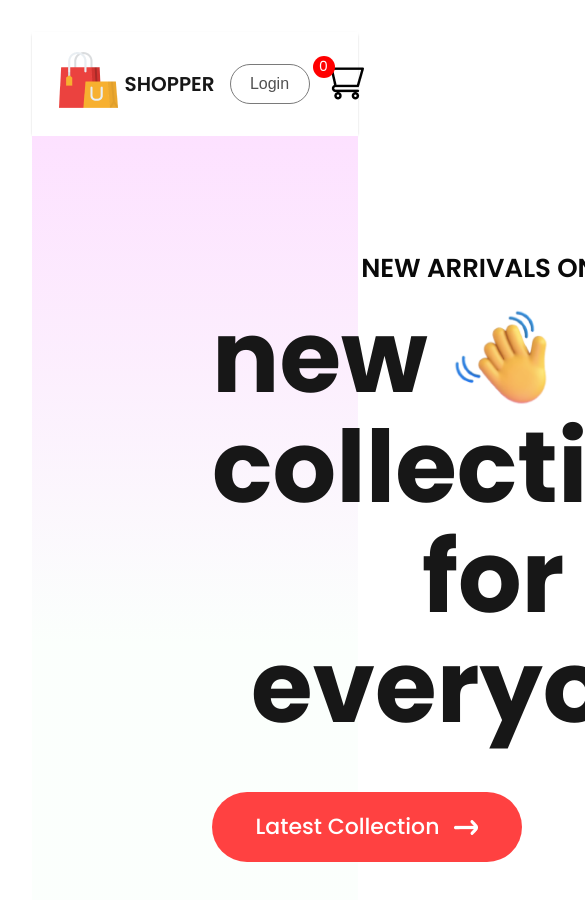
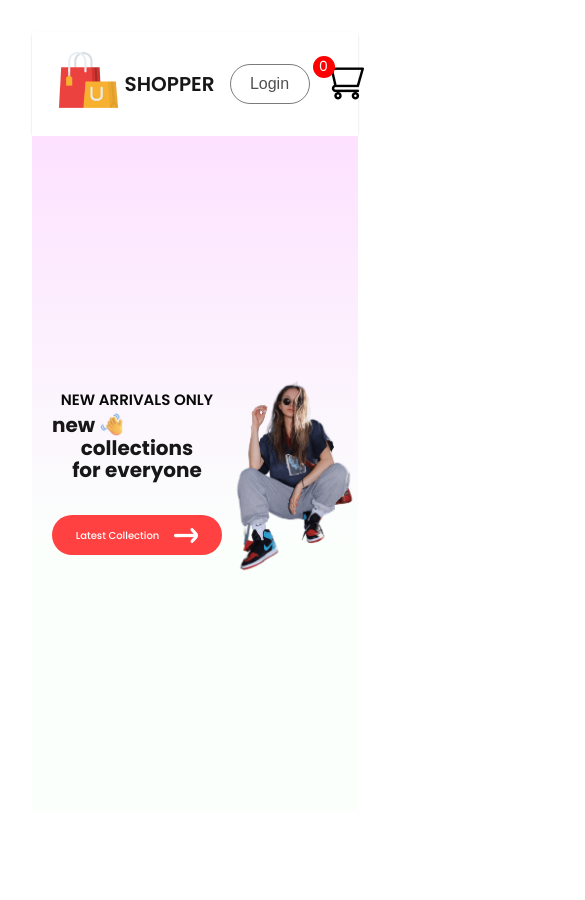
Before and after one commit to shahultas/Cart-Mern, a React (Vite) app in the folder Client/: page / in a window 390 px wide. Shown: the top 900 px of the page, 585 px wide, since content can reach past the window. After the commit the page ends 844 px from the top, so only its background shows below. Built offline with nearby package versions, Linux system fonts and the light colour scheme.

Commit message:
responsived

```diff
--- a/Client/src/components/Hero/Hero.css
+++ b/Client/src/components/Hero/Hero.css
@@ -54,3 +54,63 @@
   align-items: center;
   justify-content: center;
 }
+
+@media all and (max-width: 700px) {
+  .hero {
+    height: 80vh;
+  }
+
+  .hero-left {
+    flex: 1;
+    display: flex;
+    flex-direction: column;
+    justify-content: center;
+    gap: 4px;
+    padding-left: 20px;
+    line-height: 1.1;
+  }
+  .hero-left h2 {
+    color: #090909;
+    font-size: 15px;
+    font-weight: 600;
+  }
+  .hero-left p {
+    color: #171717;
+    font-size: 20px;
+    font-weight: 700;
+  }
+
+  .hero-hand-icon {
+    display: flex;
+    align-items: center;
+    gap: 4px;
+  }
+  .hero-hand-icon img {
+    width: 25px;
+  }
+
+  .hero-latest-btn {
+    display: flex;
+    justify-content: center;
+    align-items: center;
+    gap: 15px;
+    width: 170px;
+    height: 40px;
+    border-radius: 75px;
+    margin-top: 30px;
+    background: #ff4141;
+    color: white;
+    font-size: 10px;
+    font-weight: 500;
+  }
+
+  .hero-right {
+    flex: 1;
+    display: flex;
+    align-items: center;
+    justify-content: center;
+  }
+  .hero-right img {
+    width: 150px;
+  }
+}
```
